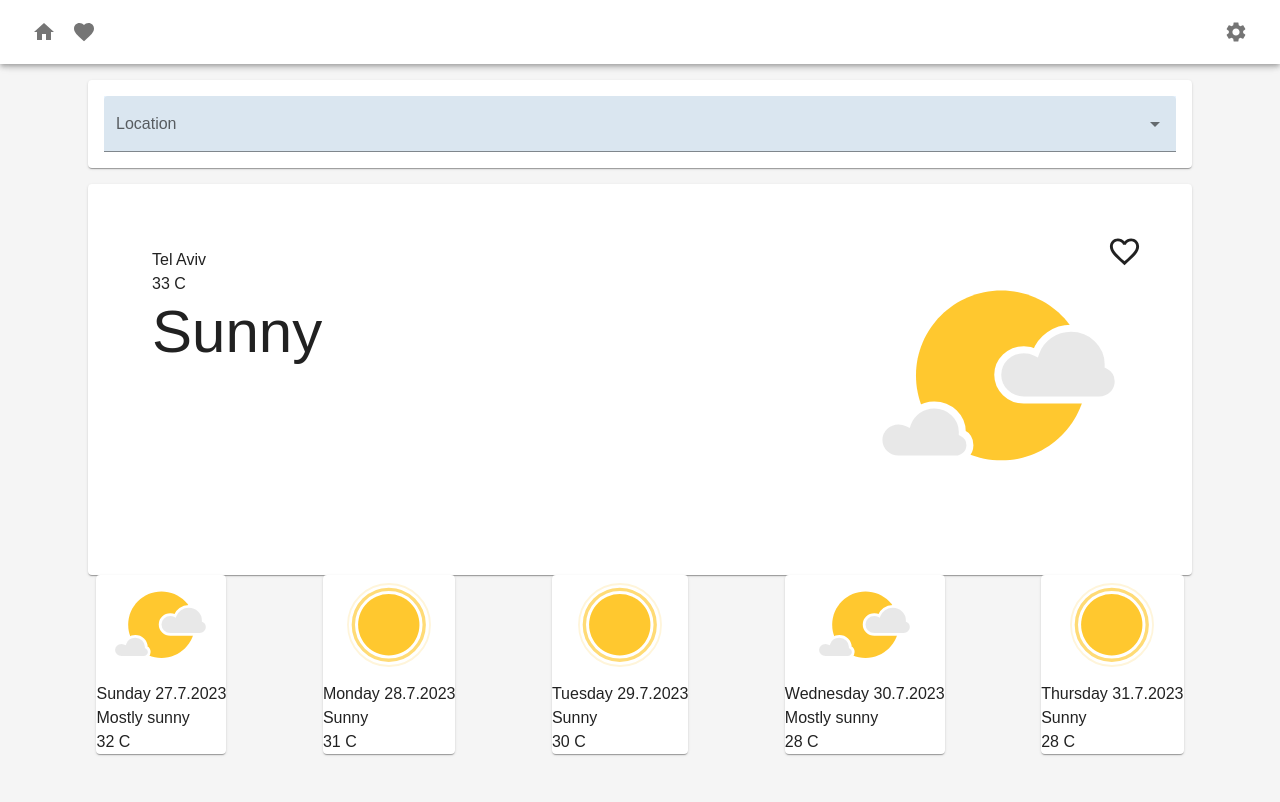
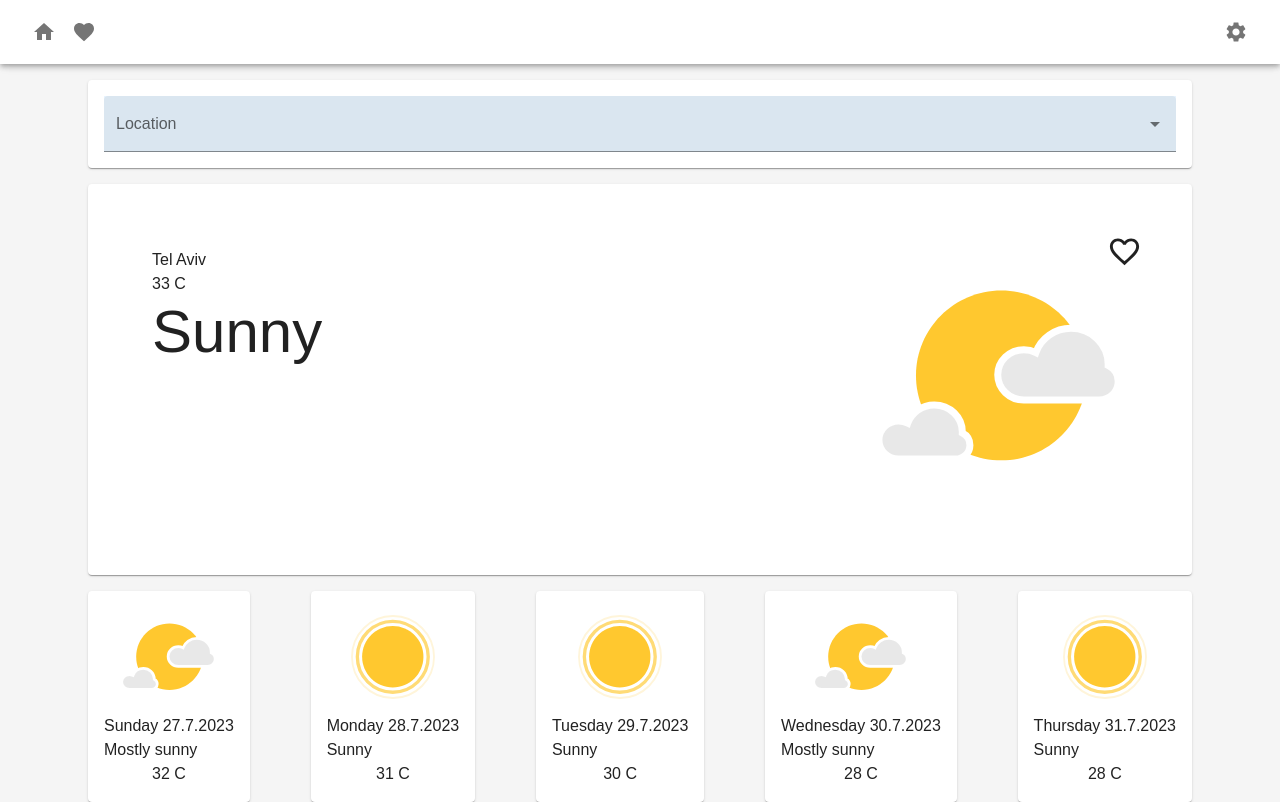
Before and after one commit to GiliEllen/gili-menahem-27-07-2023, a React (Create React App) app in the folder client/: page / in a window 1280 px wide. Built offline with nearby package versions, Linux system fonts and the light colour scheme; a web font is replaced by a local one.

Commit message:
weather next card design

```diff
--- a/client/src/components/NextDayCard.tsx
+++ b/client/src/components/NextDayCard.tsx
@@ -1,17 +1,17 @@
-import { Container, Paper, Typography, Stack } from "@mui/material";
-import React, { useEffect, useState } from "react";
+import { Paper, Typography, Stack, Box } from "@mui/material";
+import { useEffect, useState } from "react";
 import { weatherIcons } from "../Types/types";
 import { Player } from "@lottiefiles/react-lottie-player";
 import { useAppSelector } from "../app/hooks";
 import { unitSelector } from "../features/unit/unitSlice";
+import { viewPortSelector } from "../features/viewport/viewportSlice";
 
 interface NextDayCard {
-  dayIdx: number,
-  day: any,
+  dayIdx: number;
+  day: any;
 }
 
 const NextDayCard = ({ dayIdx, day }: any) => {
-
   const [weekday, setWeekDay] = useState("");
   const weekdays = [
     "Sunday",
@@ -29,16 +29,16 @@ const NextDayCard = ({ dayIdx, day }: any) => {
     "Friday",
     "Saturday",
   ];
-  const unit = useAppSelector(unitSelector);
+  const view = useAppSelector(viewPortSelector);
 
   const calculateDay = () => {
     const d = new Date();
     setWeekDay(weekdays[d.getDay() + dayIdx]);
   };
   const calculateDate = () => {
-   const date = new Date(day.Date)
-   return `${date.getDate()}.${date.getMonth() + 1}.${date.getFullYear()}`
-  }
+    const date = new Date(day.Date);
+    return `${date.getDate()}.${date.getMonth() + 1}.${date.getFullYear()}`;
+  };
   const calculateAvreageTemp = () => {
     return Math.round(
       (day.Temperature.Minimum.Value + day.Temperature.Maximum.Value) / 2
@@ -46,20 +46,36 @@ const NextDayCard = ({ dayIdx, day }: any) => {
   };
 
   const findIcon = () => {
-    const result = weatherIcons.filter((icon) => icon.iconNumber == day.Day.Icon)
-    return result[0].icon
-  }
+    const result = weatherIcons.filter(
+      (icon) => icon.iconNumber == day.Day.Icon
+    );
+    return result[0].icon;
+  };
 
   useEffect(() => {
-      calculateDay();
-      calculateDate()
+    calculateDay();
+    calculateDate();
   }, []);
   return (
-    <Paper>
-      <Stack>
-      <Player style={{width: "100px"}} autoplay loop src={findIcon()}></Player>
-        <Typography>{weekday} {calculateDate()}</Typography>
-        <Typography>{day.Day.IconPhrase}</Typography>
+    <Paper sx={{ padding: 2 }}>
+      <Stack
+        direction={view ? "row" : "column"}
+        alignItems={"center"}
+        justifyContent={"space-between"}
+      >
+        <Player
+          style={{ width: "100px" }}
+          autoplay
+          loop
+          src={findIcon()}
+        ></Player>
+        <Box>
+          <Typography>
+            {weekday} {calculateDate()}
+          </Typography>
+          <Typography>{day.Day.IconPhrase}</Typography>
+        </Box>
+
         <Typography>
           {calculateAvreageTemp()} {day.Temperature.Minimum.Unit}{" "}
         </Typography>
--- a/client/src/components/WeatherNext.tsx
+++ b/client/src/components/WeatherNext.tsx
@@ -3,17 +3,22 @@ import axios from "axios";
 import { API } from "../App";
 import { useAppSelector } from "../app/hooks";
 import { locationSelector } from "../features/location/locationSlice";
-import { fakeResTelAvivInfoFiveImpirial, fakeResTelAvivInfoFiveMetric } from "../util/fakeResponse";
+import {
+  fakeResTelAvivInfoFiveImpirial,
+  fakeResTelAvivInfoFiveMetric,
+} from "../util/fakeResponse";
 import { Container } from "@mui/material";
 import NextDayCard from "./NextDayCard";
 import { Stack } from "@mui/material";
 import { unitSelector } from "../features/unit/unitSlice";
+import { viewPortSelector } from "../features/viewport/viewportSlice";
 
 const WeatherNext = () => {
   const [nextFiveDays, setNextFiveDays] = useState<any[]>([]);
 
   const location = useAppSelector(locationSelector);
   const unit = useAppSelector(unitSelector);
+  const view = useAppSelector(viewPortSelector);
 
   const handleGetNextForecast = async () => {
     try {
@@ -21,21 +26,20 @@ const WeatherNext = () => {
         const { data } = await axios.get(
           `${API}/forecasts/v1/daily/5day/${location.Key}?apikey=%093vMphpay81AU2hjh6QZXGlketl9M62WJ&metric=true`
         );
-        setNextFiveDays(data.DailyForecasts)
+        setNextFiveDays(data.DailyForecasts);
       } else {
         const { data } = await axios.get(
           `${API}/forecasts/v1/daily/5day/${location.Key}?apikey=%093vMphpay81AU2hjh6QZXGlketl9M62WJ`
         );
-        setNextFiveDays(data.DailyForecasts)
+        setNextFiveDays(data.DailyForecasts);
       }
-
     } catch (error) {
       console.error(error);
     }
   };
 
   useEffect(() => {
-    if(unit === "C") {
+    if (unit === "C") {
       setNextFiveDays(fakeResTelAvivInfoFiveMetric.DailyForecasts);
     } else {
       setNextFiveDays(fakeResTelAvivInfoFiveImpirial.DailyForecasts);
@@ -43,15 +47,17 @@ const WeatherNext = () => {
     // handleGetNextForecast()
   }, [location, unit]);
   return (
-    <Stack direction={"row"} justifyContent={"space-evenly"} gap={8}>
+    <Container>
+      <Stack mt={2} direction={view ? "column" : "row"} justifyContent={"space-between"} spacing={view ? 2 : 0}>
         {nextFiveDays.length > 0 ? (
           nextFiveDays.map((day, idx) => {
-          return <NextDayCard dayIdx={idx} day={day}/>;
+            return <NextDayCard dayIdx={idx} day={day} />;
           })
         ) : (
           <p>No waether</p>
         )}
       </Stack>
+    </Container>
   );
 };
 
--- a/client/src/views/WeatherPage.tsx
+++ b/client/src/views/WeatherPage.tsx
@@ -17,6 +17,7 @@ const WeatherPage = () => {
         <Search />
       </Container>
       <WeatherMain />
+
       <WeatherNext />
 
       {/* {weather ? <p> {JSON.stringify(weather)}</p> : null} */}
```
Lines whose indentation alone changed are shown as unchanged.
